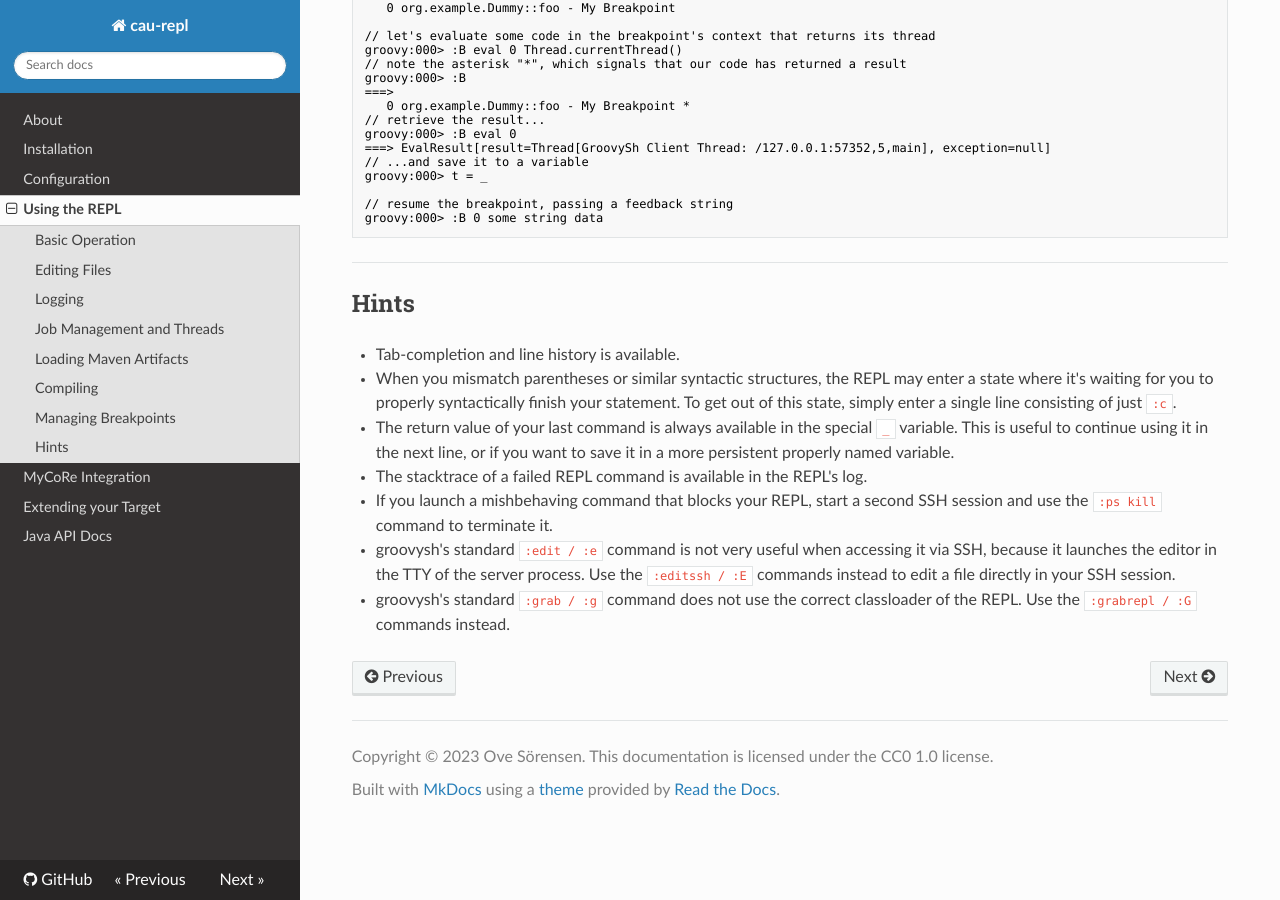
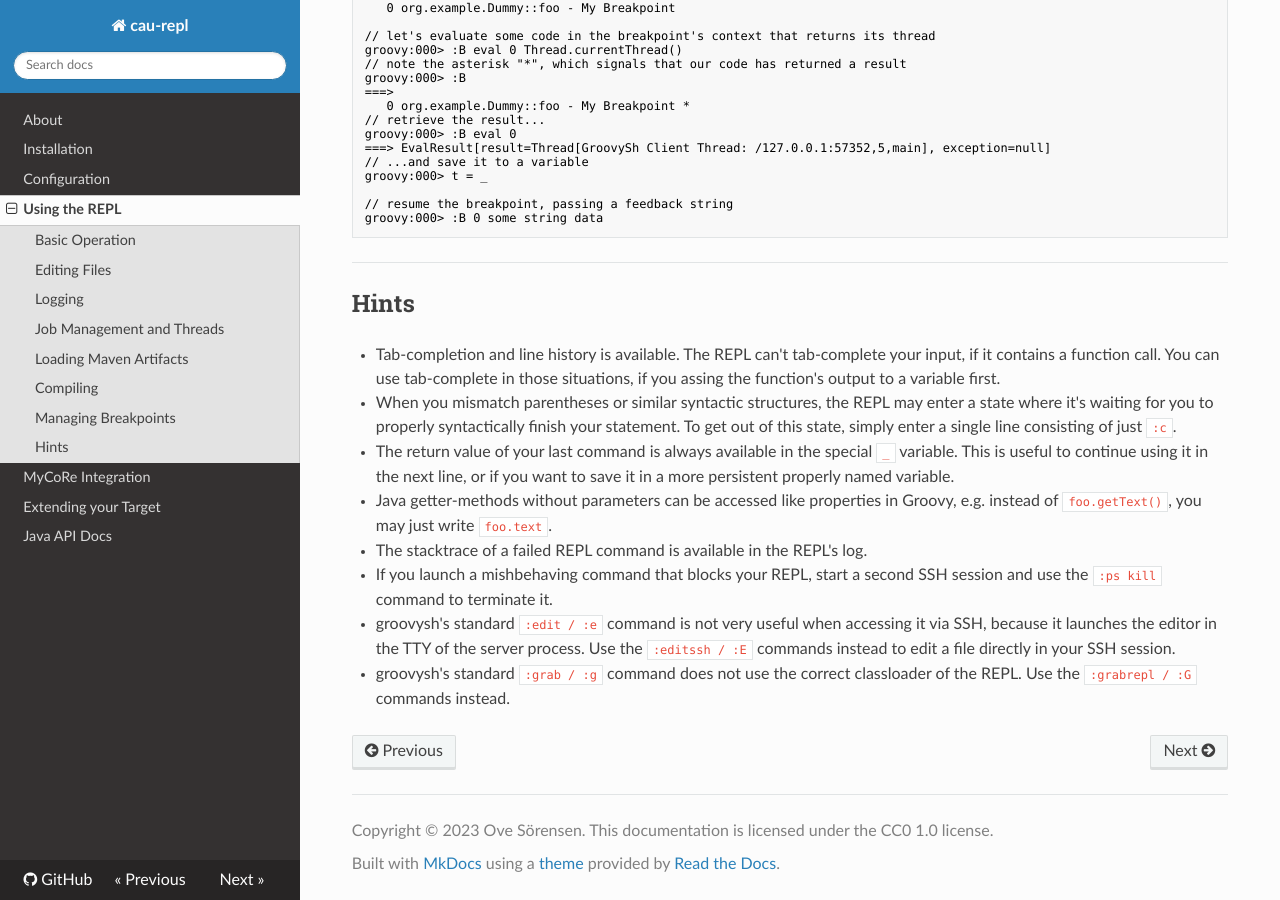
Before and after one commit to os-cau/cau-repl, an MkDocs documentation site: the page built from docs/repl.md, in a window 1280 px wide and 900 px high, scrolled down 13340 px. Built offline with MkDocs 1.6.1, drawn with Linux system fonts in a browser that asks for light colours; nearby versions of some CDN libraries.

Commit message:
documenation tweaks

```diff
--- a/docs/repl.md
+++ b/docs/repl.md
@@ -601,12 +601,15 @@ groovy:000> :B 0 some string data
 
 
 ## Hints
-- Tab-completion and line history is available.
+- Tab-completion and line history is available. The REPL can't tab-complete your input, if it contains a function call.
+  You can use tab-complete in those situations, if you assing the function's output to a variable first.
 - When you mismatch parentheses or similar syntactic structures, the REPL may enter a state where it's waiting for you
   to properly syntactically finish your statement. To get out of this state, simply enter a single line consisting of
   just `:c`.
 - The return value of your last command is always available in the special `_` variable. This is useful to continue
   using it in the next line, or if you want to save it in a more persistent properly named variable.
+- Java getter-methods without parameters can be accessed like properties in Groovy, e.g. instead of `foo.getText()`, you
+  may just write `foo.text`.
 - The stacktrace of a failed REPL command is available in the REPL's log.
 - If you launch a mishbehaving command that blocks your REPL, start a second SSH session and use the `:ps kill` command to terminate it.
 - groovysh's standard `:edit / :e` command is not very useful when accessing it via SSH, because it launches the editor in
```
